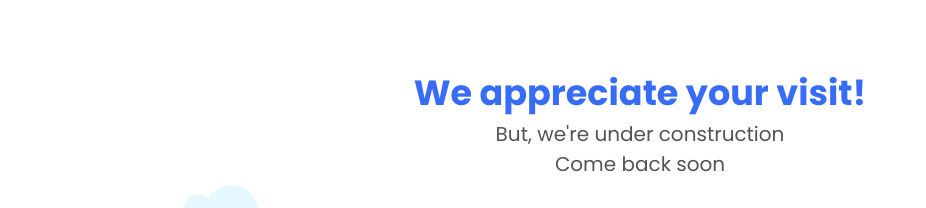
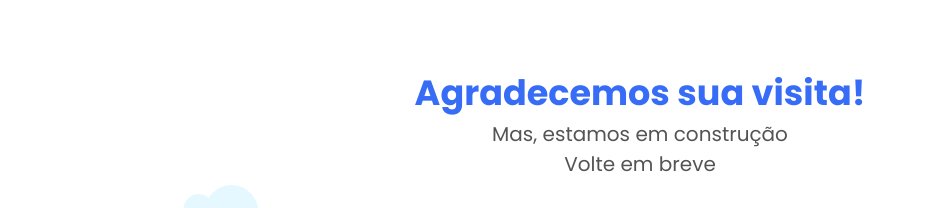
Before and after one commit to soaresmilton/questmaster, a website: page index.html in a window 1280 px wide. Shown: the top 208 px of the page, without its empty margins (0-926 px from the left). Drawn offline with Linux system fonts and the light colour scheme.

Commit message:
Translate to portuguese

```diff
--- a/index.html
+++ b/index.html
@@ -19,9 +19,9 @@
 <body>
 
   <div class="title-container">
-    <h1 class="title">We appreciate your visit!</h1>
-    <h2 class="title">But, we're under construction</h2>
-    <h3 class="title">Come back soon</h3>
+    <h1 class="title">Agradecemos sua visita!</h1>
+    <h2 class="title">Mas, estamos em construção</h2>
+    <h3 class="title">Volte em breve</h3>
   </div>
 
   <img src="./assets/images/qm-logo.svg" alt="QuestMaster Logo">
```
Also changed, not shown: assets/images/qm-logo2.svg (added).
